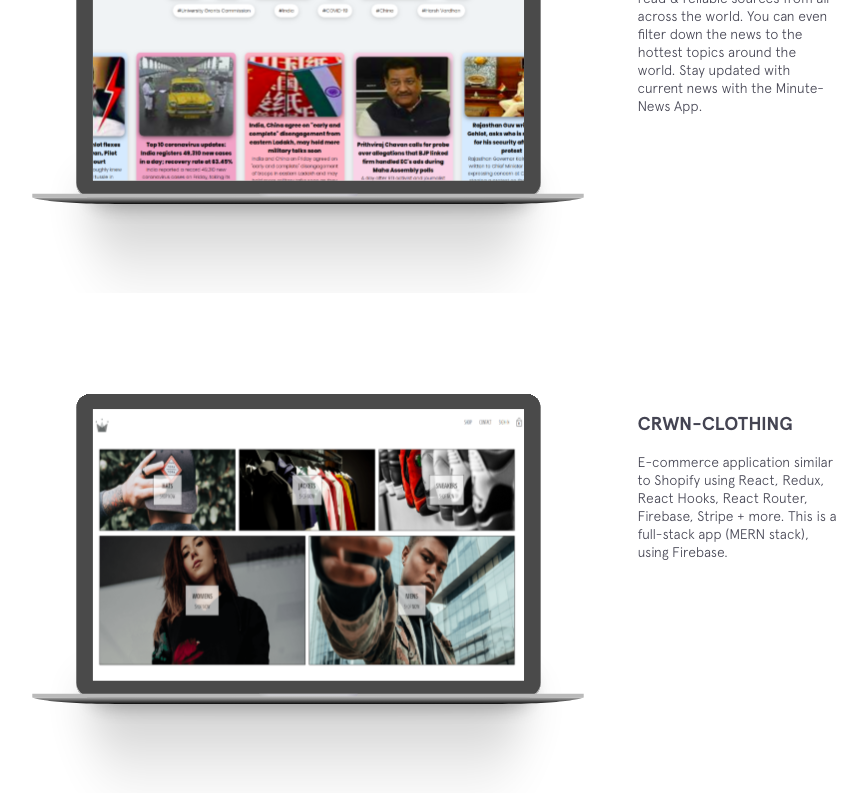
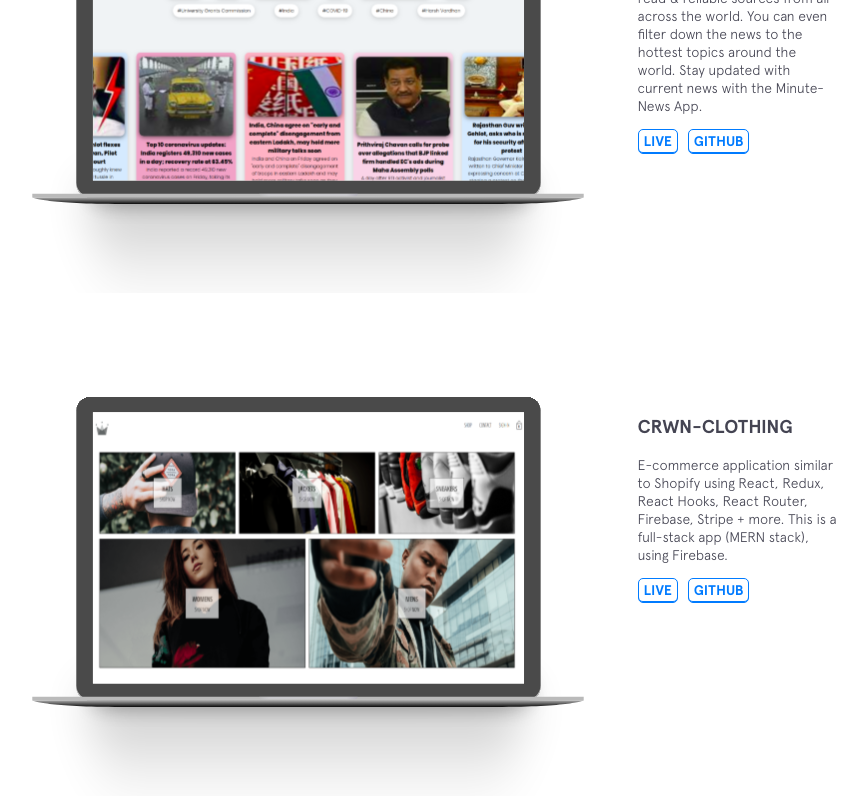
Before and after one commit to ceosss/portfolio-v3, a React (Create React App) app: page / in a window 1280 px wide. Shown: the part 1980-2780 px from the top of the page, without its empty margins (395-1262 px from the left). Built offline with nearby package versions, Linux system fonts and the light colour scheme.

Commit message:
Added Github and Live buttons for project and minor style changes

```diff
--- a/src/Components/Footer/Footer.css
+++ b/src/Components/Footer/Footer.css
@@ -27,7 +27,16 @@ footer p img {
   margin: 30px 20px;
   max-width: 100%;
 }
+.social-span a {
+  background: none;
+}
 .social-span img {
   width: 22px;
   fill: #007bff;
+  transition: 400ms;
+  background: none;
 }
+
+.social-span img:hover {
+  transform: translateY(-5px);
+}
--- a/src/Components/Footer/Footer.jsx
+++ b/src/Components/Footer/Footer.jsx
@@ -11,7 +11,7 @@ const Footer = () => {
         <span role="img" aria-label="emoji">
           🧡
         </span>{" "}
-        by Swaraj Samant Singh
+        by Swaraj
         <img src={require("./../../images/rock.png")} alt="emoji" /> {year}
       </p>
       <div className="social">
--- a/src/Components/Form/Form.jsx
+++ b/src/Components/Form/Form.jsx
@@ -23,12 +23,9 @@ export default class Form extends React.Component {
           >
             <h2>CONTACT ME</h2>
             <span>
-              <label>Email:</label>
               <input type="email" name="email" placeholder="abc@xyz.com" />
             </span>
             <span>
-              <label>Message:</label>
-              {/* <input type="text" name="message" /> */}
               <textarea
                 name="message"
                 id="textarea"
--- a/src/Components/Projects/Projects.css
+++ b/src/Components/Projects/Projects.css
@@ -49,6 +49,28 @@
   margin: 0;
 }
 
+.links {
+  display: flex;
+  justify-content: flex-start;
+}
+.links a {
+  text-decoration: none;
+  color: #007bff;
+  border: 1px solid #007bff;
+  padding: 3px 5px;
+  font-size: 14px;
+  border-radius: 5px;
+  margin-right: 10px;
+  box-shadow: inset 0 -1px 0 #007bff;
+  transition: 400ms;
+  font-weight: 700;
+}
+
+.links a:hover {
+  box-shadow: inset 0 -33px 0 0 #007bff;
+  color: #fff;
+}
+
 @media screen and (max-width: 1260px) {
 }
 @media screen and (max-width: 1200px) {
--- a/src/Components/Projects/Projects.jsx
+++ b/src/Components/Projects/Projects.jsx
@@ -9,11 +9,29 @@ const Projects = () => {
         {projectsDetails.map((project, i) => (
           <div className="project" key={i}>
             <div className="image">
-              <img src={project.image} alt={project.title} />
+              <a href={project.live} target="_blank" rel="noopener noreferrer">
+                <img src={project.image} alt={project.title} />
+              </a>
             </div>
             <div className="desc">
               <h3>{project.title}</h3>
               <p>{project.description}</p>
+              <div className="links">
+                <a
+                  href={project.live}
+                  target="_blank"
+                  rel="noopener noreferrer"
+                >
+                  LIVE
+                </a>
+                <a
+                  href={project.github}
+                  target="_blank"
+                  rel="noopener noreferrer"
+                >
+                  GITHUB
+                </a>
+              </div>
             </div>
           </div>
         ))}
```
Also changed, not shown: public/SS.png (added), public/ss.png (deleted).
